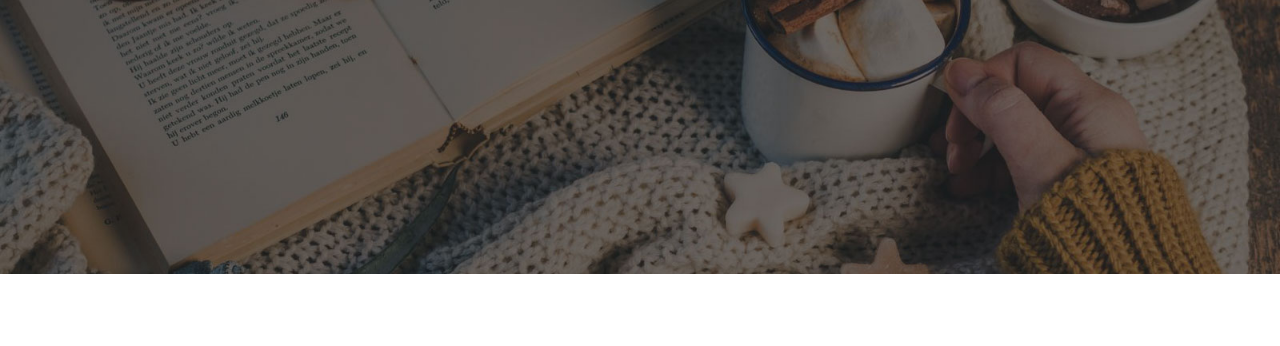
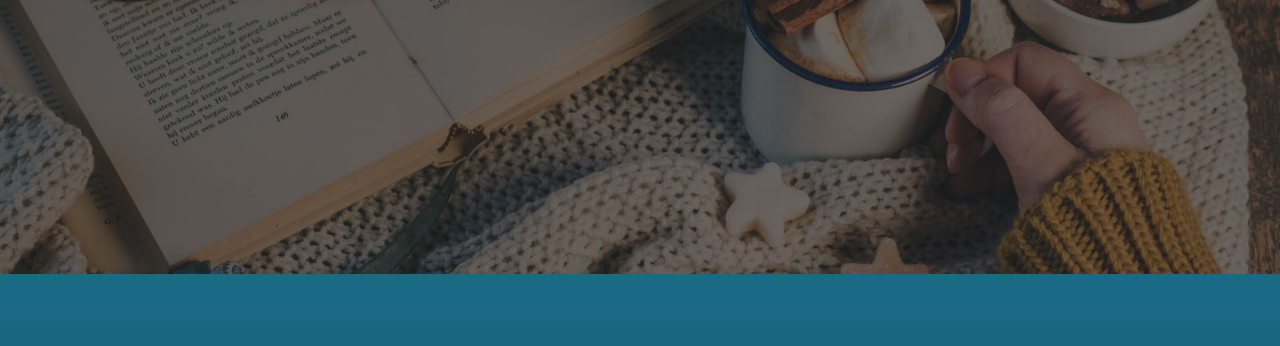
Before and after one commit to abdelwhabkamal/Linked-Item-folders, a plain HTML site: page web_project/home_page.html in a window 1280 px wide. Shown: the part 449-795 px from the top of the page. Drawn offline with Linux system fonts and the light colour scheme; files whose address does not match are found by name.

Commit message:
commit background

```diff
--- a/web_project/styles.css
+++ b/web_project/styles.css
@@ -5,6 +5,7 @@ body {
 	text-rendering: optimizeLegibility;
 	-webkit-font-smoothing: antialiased;
 	-moz-osx-font-smoothing: grayscale;
+  background-image: linear-gradient(#2596be, #041014, #145369);
 }
 
 .topnav {
```
